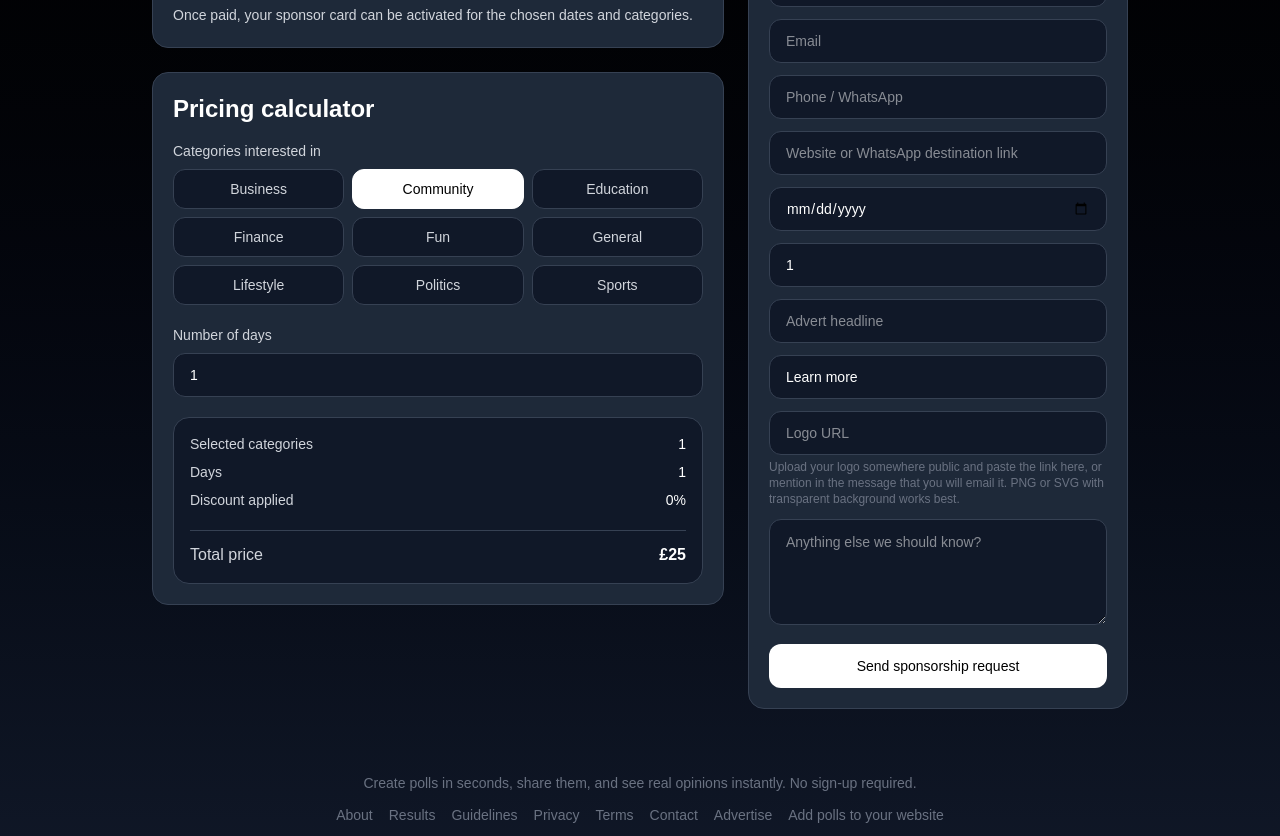
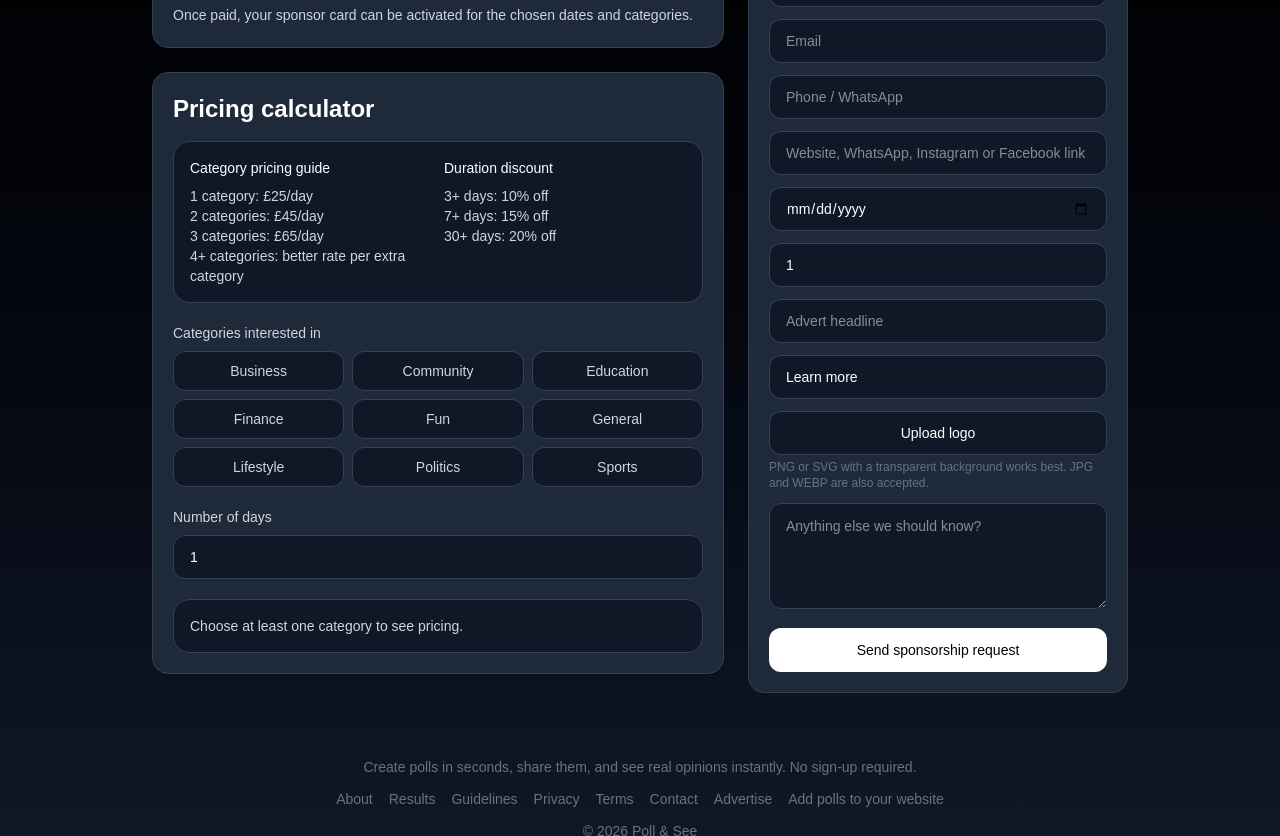
Before and after one commit to MarkDiamant/poll-and-see, a Next.js app: page /advertise in a window 1280 px wide. Shown: the part 560-1396 px from the top of the page. Built offline with nearby package versions, Linux system fonts and the light colour scheme.

Commit message:
improve advertiser enquiry form

```diff
--- a/app/advertise/page.tsx
+++ b/app/advertise/page.tsx
@@ -1,6 +1,6 @@
 "use client";
 
-import { useMemo, useState, type FormEvent } from "react";
+import { useMemo, useState, type ChangeEvent, type FormEvent } from "react";
 import Link from "next/link";
 import SiteHeader from "@/components/SiteHeader";
 import Footer from "@/components/Footer";
@@ -37,7 +37,7 @@ function getDiscount(days: number) {
 }
 
 export default function AdvertisePage() {
-  const [selectedCategories, setSelectedCategories] = useState<string[]>(["Community"]);
+  const [selectedCategories, setSelectedCategories] = useState<string[]>([]);
   const [days, setDays] = useState(1);
   const [activeForm, setActiveForm] = useState<"booking" | "question">("booking");
   const [formData, setFormData] = useState({
@@ -53,22 +53,40 @@ export default function AdvertisePage() {
     message: "",
   });
   const [sending, setSending] = useState(false);
+  const [logoUploading, setLogoUploading] = useState(false);
   const [statusMessage, setStatusMessage] = useState("");
   const [error, setError] = useState("");
 
   const pricing = useMemo(() => {
-    const categoryCount = Math.max(selectedCategories.length, 1);
+    const categoryCount = selectedCategories.length;
     const cleanDays = Math.max(days || 1, 1);
+
+    if (categoryCount === 0) {
+      return {
+        categoryCount,
+        dailyPrice: 0,
+        days: cleanDays,
+        categorySaving: 0,
+        discount: 0,
+        dayDiscountAmount: 0,
+        total: 0,
+      };
+    }
+
     const dailyPrice = DAILY_PRICES[Math.min(categoryCount, 9)] || 150;
+    const categorySaving = categoryCount * DAILY_PRICES[1] - dailyPrice;
     const discount = getDiscount(cleanDays);
     const subtotal = dailyPrice * cleanDays;
+    const dayDiscountAmount = Math.round(subtotal * discount);
     const total = Math.round(subtotal * (1 - discount));
 
     return {
       categoryCount,
       dailyPrice,
       days: cleanDays,
+      categorySaving,
       discount,
+      dayDiscountAmount,
       total,
     };
   }, [selectedCategories, days]);
@@ -76,8 +94,7 @@ export default function AdvertisePage() {
   const toggleCategory = (category: string) => {
     setSelectedCategories((current) => {
       if (current.includes(category)) {
-        const next = current.filter((item) => item !== category);
-        return next.length > 0 ? next : current;
+        return current.filter((item) => item !== category);
       }
 
       return [...current, category];
@@ -86,6 +103,37 @@ export default function AdvertisePage() {
 
   const updateField = (key: keyof typeof formData, value: string) => {
     setFormData((current) => ({ ...current, [key]: value }));
+  };
+
+  const handleLogoUpload = async (event: ChangeEvent<HTMLInputElement>) => {
+    const file = event.target.files?.[0];
+    if (!file) return;
+
+    setLogoUploading(true);
+    setError("");
+
+    try {
+      const uploadData = new FormData();
+      uploadData.append("file", file);
+
+      const response = await fetch("/api/advertise-logo-upload", {
+        method: "POST",
+        body: uploadData,
+      });
+
+      const data = await response.json();
+
+      if (!response.ok) {
+        throw new Error(data.error || "Could not upload logo.");
+      }
+
+      updateField("logoUrl", data.url);
+    } catch (err) {
+      setError(err instanceof Error ? err.message : "Could not upload logo.");
+    } finally {
+      setLogoUploading(false);
+      event.target.value = "";
+    }
   };
 
   const handleSubmit = async (event: FormEvent<HTMLFormElement>) => {
@@ -132,6 +180,8 @@ export default function AdvertisePage() {
         logoUrl: "",
         message: "",
       });
+      setSelectedCategories([]);
+      setDays(1);
     } catch (err) {
       setError(err instanceof Error ? err.message : "Could not send enquiry.");
     } finally {
@@ -175,6 +225,23 @@ export default function AdvertisePage() {
             <section className="rounded-2xl border border-gray-700 bg-gray-800 p-5">
               <h2 className="mb-4 text-2xl font-semibold">Pricing calculator</h2>
 
+              <div className="mb-5 grid gap-3 rounded-2xl border border-gray-700 bg-gray-900 p-4 text-sm text-gray-300 md:grid-cols-2">
+                <div>
+                  <p className="mb-2 font-medium text-white">Category pricing guide</p>
+                  <p>1 category: £25/day</p>
+                  <p>2 categories: £45/day</p>
+                  <p>3 categories: £65/day</p>
+                  <p>4+ categories: better rate per extra category</p>
+                </div>
+
+                <div>
+                  <p className="mb-2 font-medium text-white">Duration discount</p>
+                  <p>3+ days: 10% off</p>
+                  <p>7+ days: 15% off</p>
+                  <p>30+ days: 20% off</p>
+                </div>
+              </div>
+
               <p className="mb-2 text-sm font-medium text-gray-300">Categories interested in</p>
               <div className="mb-5 grid grid-cols-2 gap-2 sm:grid-cols-3">
                 {CATEGORIES.map((category) => {
@@ -209,24 +276,38 @@ export default function AdvertisePage() {
               />
 
               <div className="rounded-2xl border border-gray-700 bg-gray-900 p-4">
+                {pricing.categoryCount === 0 ? (
+                  <p className="text-sm text-gray-300">Choose at least one category to see pricing.</p>
+                ) : (
                   <div className="grid gap-2 text-sm text-gray-300">
                     <div className="flex justify-between gap-4">
                       <span>Selected categories</span>
                       <span className="font-medium text-white">{pricing.categoryCount}</span>
                     </div>
                     <div className="flex justify-between gap-4">
+                      <span>Multi-category price</span>
+                      <span className="font-medium text-white">£{pricing.dailyPrice}/day</span>
+                    </div>
+                    <div className="flex justify-between gap-4">
+                      <span>Multi-category saving</span>
+                      <span className="font-medium text-white">£{pricing.categorySaving}/day</span>
+                    </div>
+                    <div className="flex justify-between gap-4">
                       <span>Days</span>
                       <span className="font-medium text-white">{pricing.days}</span>
                     </div>
                     <div className="flex justify-between gap-4">
-                    <span>Discount applied</span>
-                    <span className="font-medium text-white">{Math.round(pricing.discount * 100)}%</span>
+                      <span>Duration discount</span>
+                      <span className="font-medium text-white">
+                        {Math.round(pricing.discount * 100)}%
+                      </span>
                     </div>
                     <div className="mt-3 flex justify-between border-t border-gray-700 pt-3 text-base">
                       <span>Total price</span>
                       <span className="font-semibold text-white">£{pricing.total.toLocaleString()}</span>
                     </div>
                   </div>
+                )}
               </div>
             </section>
           </div>
@@ -302,7 +383,7 @@ export default function AdvertisePage() {
                   <input
                     value={formData.destination}
                     onChange={(event) => updateField("destination", event.target.value)}
-                    placeholder="Website or WhatsApp destination link"
+                    placeholder="Website, WhatsApp, Instagram or Facebook link"
                     className="h-11 w-full rounded-xl border border-gray-700 bg-gray-900 px-4 text-sm text-white outline-none focus:border-gray-500"
                   />
 
@@ -337,14 +418,30 @@ export default function AdvertisePage() {
                   />
 
                   <div>
+                    <label className="flex h-11 cursor-pointer items-center justify-center rounded-xl border border-gray-700 bg-gray-900 px-4 text-sm font-medium text-white transition hover:bg-gray-800">
+                      {logoUploading ? "Uploading logo..." : formData.logoUrl ? "Logo uploaded" : "Upload logo"}
                       <input
-                      value={formData.logoUrl}
-                      onChange={(event) => updateField("logoUrl", event.target.value)}
-                      placeholder="Logo URL"
-                      className="h-11 w-full rounded-xl border border-gray-700 bg-gray-900 px-4 text-sm text-white outline-none focus:border-gray-500"
+                        type="file"
+                        accept="image/png,image/jpeg,image/webp,image/svg+xml"
+                        onChange={handleLogoUpload}
+                        disabled={logoUploading}
+                        className="hidden"
                       />
+                    </label>
+
+                    {formData.logoUrl ? (
+                      <a
+                        href={formData.logoUrl}
+                        target="_blank"
+                        rel="noreferrer"
+                        className="mt-1 block text-xs text-blue-300 hover:text-blue-200"
+                      >
+                        View uploaded logo
+                      </a>
+                    ) : null}
+
                     <p className="mt-1 text-xs text-gray-500">
-                      Upload your logo somewhere public and paste the link here, or mention in the message that you will email it. PNG or SVG with transparent background works best.
+                      PNG or SVG with a transparent background works best. JPG and WEBP are also accepted.
                     </p>
                   </div>
                 </>
@@ -360,7 +457,7 @@ export default function AdvertisePage() {
 
               <button
                 type="submit"
-                disabled={sending}
+                disabled={sending || logoUploading}
                 className="h-11 w-full cursor-pointer rounded-xl bg-white px-4 text-sm font-medium text-black transition hover:bg-gray-200 disabled:opacity-60"
               >
                 {sending ? "Sending..." : activeForm === "booking" ? "Send sponsorship request" : "Send question"}
--- /dev/null
+++ b/app/api/advertise-logo-upload/route.ts
@@ -0,0 +1,65 @@
+import { NextRequest, NextResponse } from "next/server";
+import { createClient } from "@supabase/supabase-js";
+
+const BUCKET_NAME = "sponsor-logos";
+const MAX_FILE_SIZE = 5 * 1024 * 1024;
+
+function getAdminClient() {
+  return createClient(
+    process.env.NEXT_PUBLIC_SUPABASE_URL!,
+    process.env.SUPABASE_SERVICE_ROLE_KEY!,
+    {
+      auth: {
+        persistSession: false,
+        autoRefreshToken: false,
+      },
+    }
+  );
+}
+
+export async function POST(request: NextRequest) {
+  try {
+    const formData = await request.formData();
+    const file = formData.get("file");
+
+    if (!(file instanceof File)) {
+      return NextResponse.json({ error: "Logo file is required." }, { status: 400 });
+    }
+
+    if (file.size > MAX_FILE_SIZE) {
+      return NextResponse.json({ error: "Logo must be under 5MB." }, { status: 400 });
+    }
+
+    const allowedTypes = ["image/png", "image/jpeg", "image/webp", "image/svg+xml"];
+
+    if (!allowedTypes.includes(file.type)) {
+      return NextResponse.json(
+        { error: "Please upload PNG, JPG, WEBP or SVG." },
+        { status: 400 }
+      );
+    }
+
+    const supabaseAdmin = getAdminClient();
+    const extension = file.name.split(".").pop()?.toLowerCase() || "png";
+    const path = `enquiries/${Date.now()}-${crypto.randomUUID()}.${extension}`;
+
+    const buffer = Buffer.from(await file.arrayBuffer());
+
+    const { error: uploadError } = await supabaseAdmin.storage
+      .from(BUCKET_NAME)
+      .upload(path, buffer, {
+        contentType: file.type,
+        upsert: false,
+      });
+
+    if (uploadError) {
+      return NextResponse.json({ error: "Could not upload logo." }, { status: 500 });
+    }
+
+    const { data } = supabaseAdmin.storage.from(BUCKET_NAME).getPublicUrl(path);
+
+    return NextResponse.json({ url: data.publicUrl });
+  } catch {
+    return NextResponse.json({ error: "Could not upload logo." }, { status: 500 });
+  }
+}
```
Lines whose indentation alone changed are shown as unchanged.
